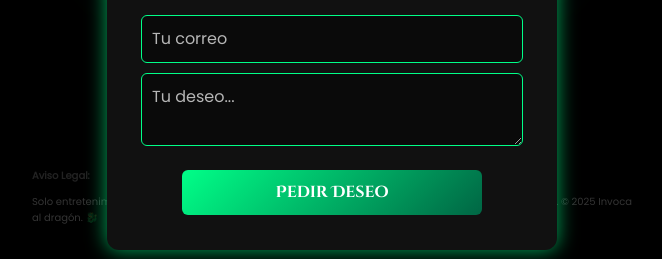
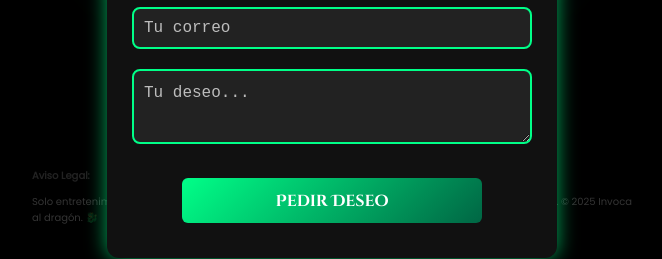
Before and after one commit to invocaldragon/undeseomas, a plain HTML site: page index.html in a window 1280 px wide. Both pictures are taken after a click on the button "Continuar". Shown: the part 477-736 px from the top of the page, without its empty margins (308-970 px from the left). Drawn offline with Linux system fonts and the light colour scheme.

Commit message:
Update index.html

```diff
--- a/index.html
+++ b/index.html
@@ -357,8 +357,8 @@
               <input type="time" id="wishTime" class="input-field" aria-label="Hora del deseo">
             </div>
 
-            <input type="text" id="userAliasInput" placeholder="Tu correo" aria-label="Escribe tu alias místico">
-            <textarea id="userWishInput" rows="2" placeholder="Tu deseo..." aria-label="Escribe tu deseo"></textarea>
+            <input type="email" id="userAliasInput" class="input-field" placeholder="Tu correo" aria-label="Escribe tu correo">
+            <textarea id="userWishInput" rows="2" class="input-field" placeholder="Tu deseo..." aria-label="Escribe tu deseo"></textarea>
 
             <button id="submitWishButton" class="button button--green">Pedir Deseo</button>
       </div>
```
